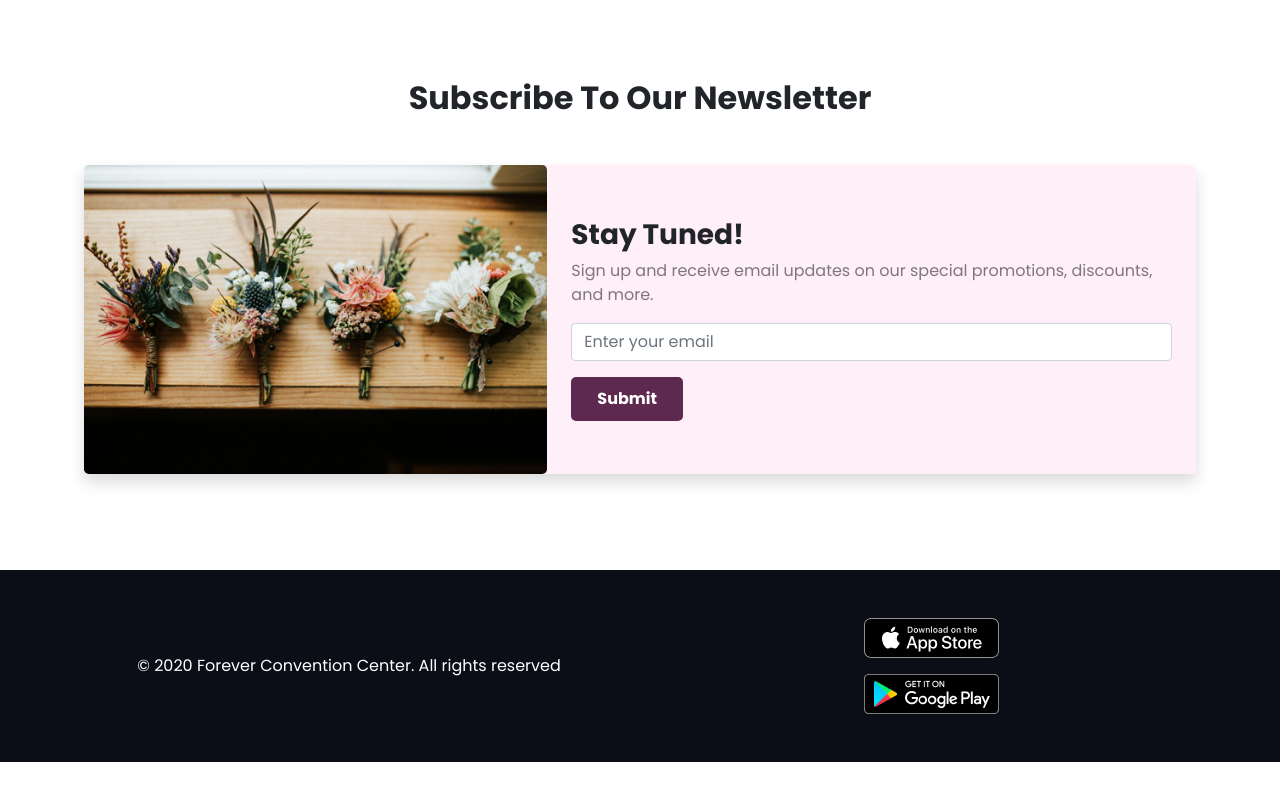
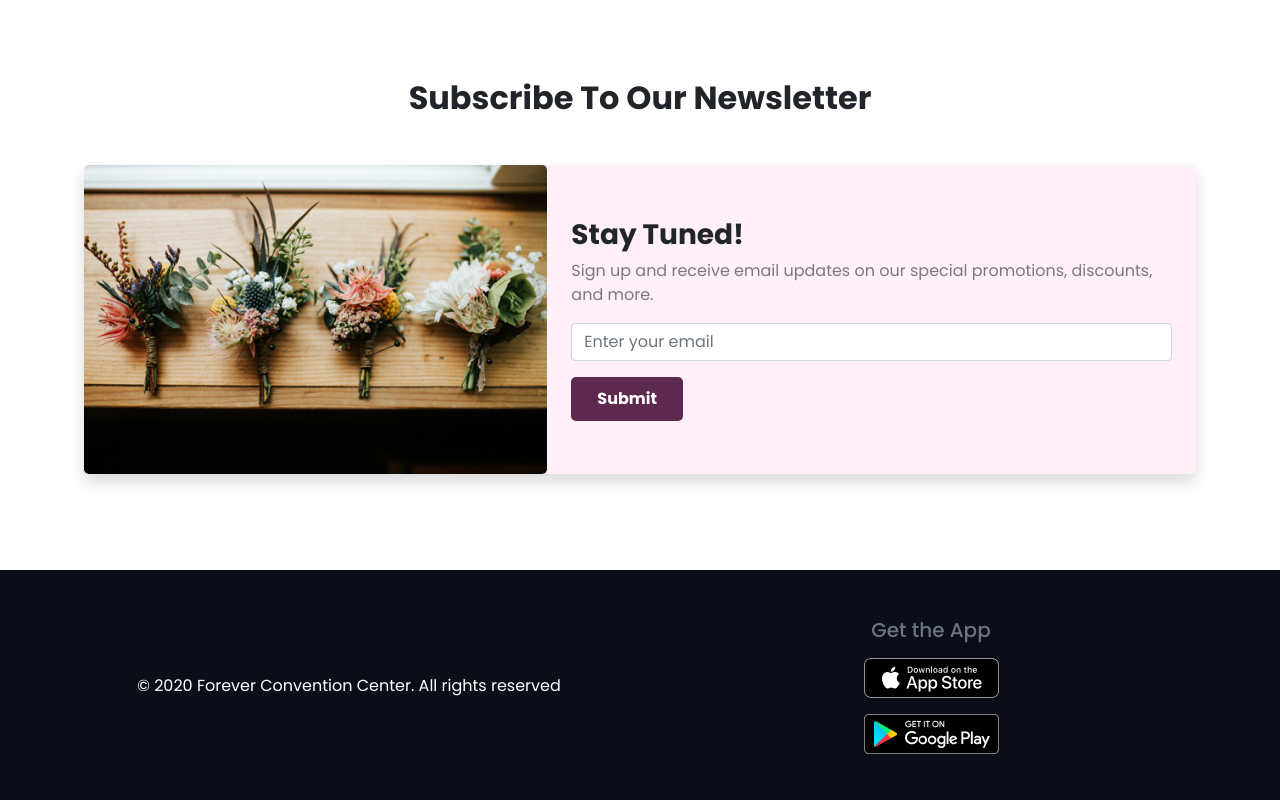
Before and after one commit to sabbirzzaman/forever-convention-center, a plain HTML site: page index.html in a window 1280 px wide. Shown: the part 2848-3648 px from the top of the page. Before the commit the page ends 3610 px from the top, so only its background shows below. Drawn offline with Linux system fonts and the light colour scheme.

Commit message:
footer updated

```diff
--- a/index.html
+++ b/index.html
@@ -390,6 +390,7 @@
           </p>
         </div>
         <div class="col-lg-6">
+          <h5 class="text-center mb-3 text-secondary">Get the App</h5>
           <div class="d-flex flex-column gap-3 align-items-center justify-content-center">
             <a href="https://apps.apple.com/us/app/programming-hero-coding-fun/id1478201849" target="_black">
               <img src="./assets/images/app-store.png" alt="App Store">
```
